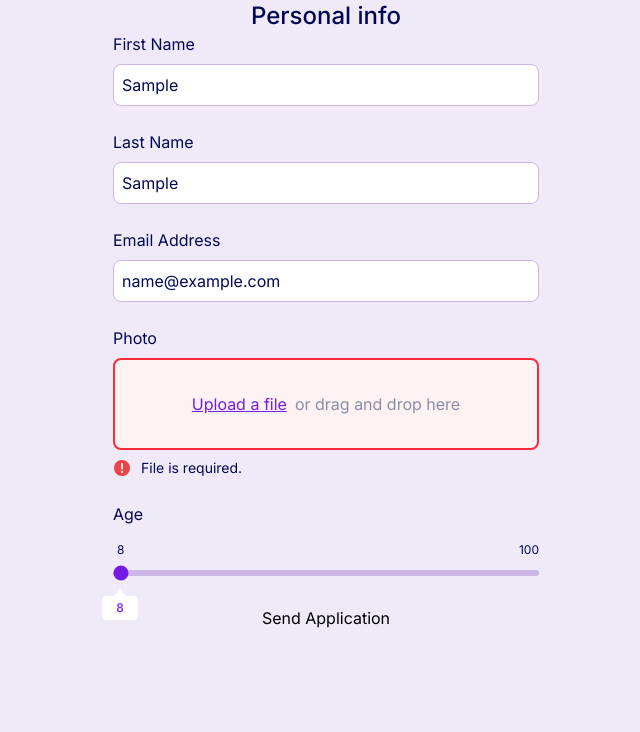
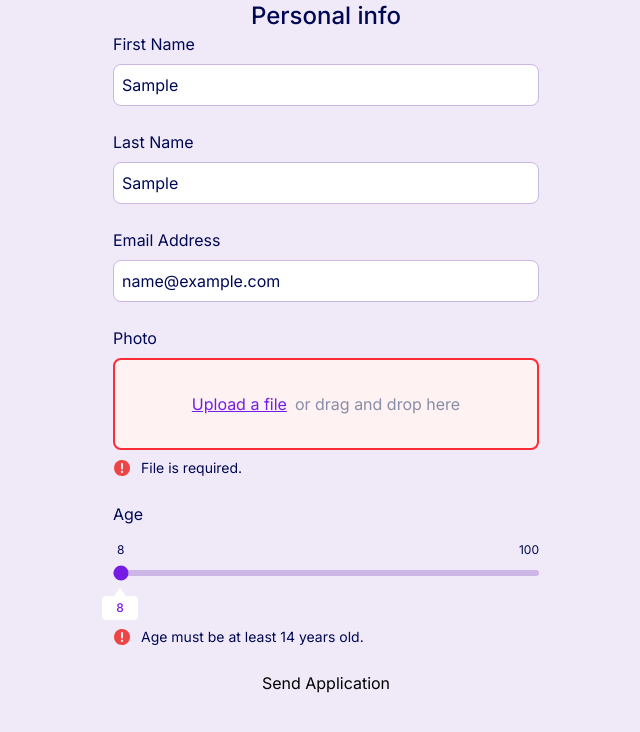
Before and after one commit to bogdanovich231/Personal-Form, a React (Vite) app: page / in a window 1280 px wide. Both pictures are taken after typing "Sample", "Sample", "name@example.com" into the empty fields and a click on the button "Send Application". Shown: the top 732 px of the page, without its empty margins (314-954 px from the left). Built offline with nearby package versions, Linux system fonts and the light colour scheme.

Commit message:
feat: added age validation and showing error

```diff
--- a/src/Components/CustomRangeInput/CustomRangeInput.tsx
+++ b/src/Components/CustomRangeInput/CustomRangeInput.tsx
@@ -1,14 +1,16 @@
 import { getBackground } from '../../utils/getBackground';
 import { getPosition } from '../../utils/getPosition';
+import ErrorIcon from '../../assets/error-icon.svg';
 import './CustomRangeInput.css';
 
 interface IRangeInput {
   value: number;
   onChange: (e: React.ChangeEvent<HTMLInputElement>) => void;
   name: string;
+  error?: string;
 }
 
-function CustomRangeInput({ value, onChange, name }: IRangeInput) {
+function CustomRangeInput({ value, onChange, name, error }: IRangeInput) {
   return (
     <div className="relative w-full">
       <label className="flex flex-col text-base text-[#000853]">
@@ -44,6 +46,12 @@ function CustomRangeInput({ value, onChange, name }: IRangeInput) {
           </span>
         </div>
       </label>
+      {error && (
+        <span className="flex align-center gap-[10px] mt-[45px] text-sm text-[#000853]">
+          <img src={ErrorIcon} alt="error icon" />
+          {error}
+        </span>
+      )}
     </div>
   );
 }
--- a/src/Components/FormContainer/FormContainer.tsx
+++ b/src/Components/FormContainer/FormContainer.tsx
@@ -76,7 +76,7 @@ function FormContainer() {
           fileName={formData.file?.name || null}
           onDelete={handleDeleteFile}
         />
-        <CustomRangeInput value={formData.age} onChange={handleChange} name="age" />
+        <CustomRangeInput value={formData.age} onChange={handleChange} name="age" error={errors.age} />
         <button type="submit">Send Application</button>
       </form>
     </div>
--- a/src/utils/validation.ts
+++ b/src/utils/validation.ts
@@ -3,6 +3,7 @@ interface IFormData {
   lastname: string;
   email: string;
   file: File | null;
+  age: number;
 }
 
 interface IValidation {
@@ -54,5 +55,10 @@ export const validation = (formData: IFormData): IValidation => {
     }
   }
 
+  if (formData.age < 14) {
+    errors.age = 'Age must be at least 14 years old.';
+    isValid = false;
+  }
+
   return { isValid, errors };
 };
```
